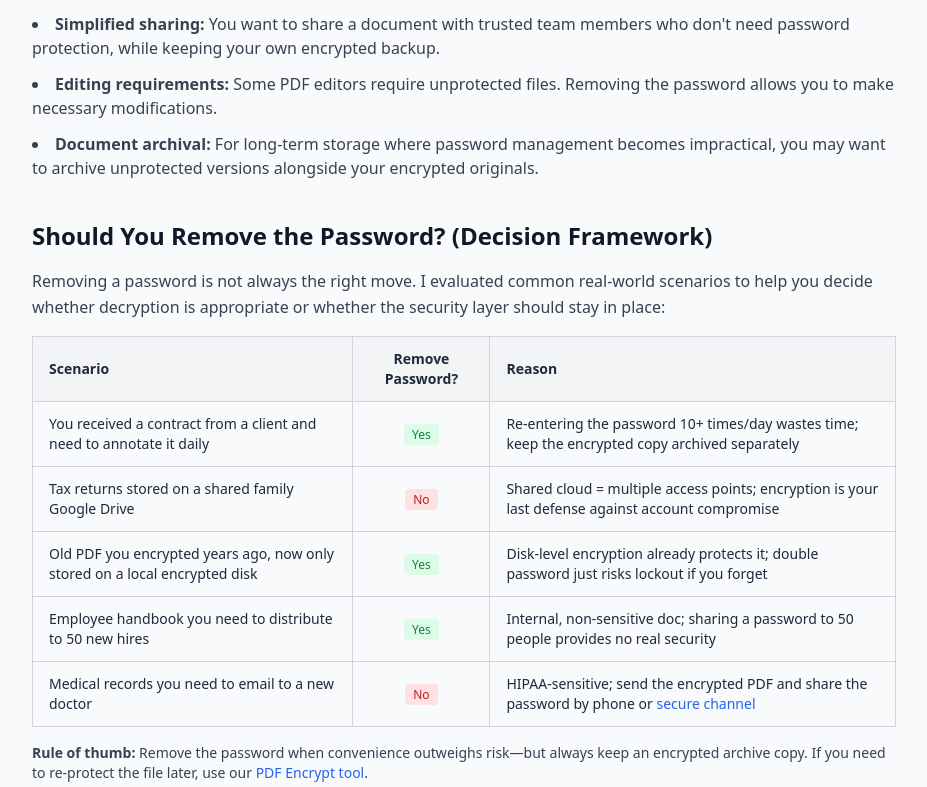
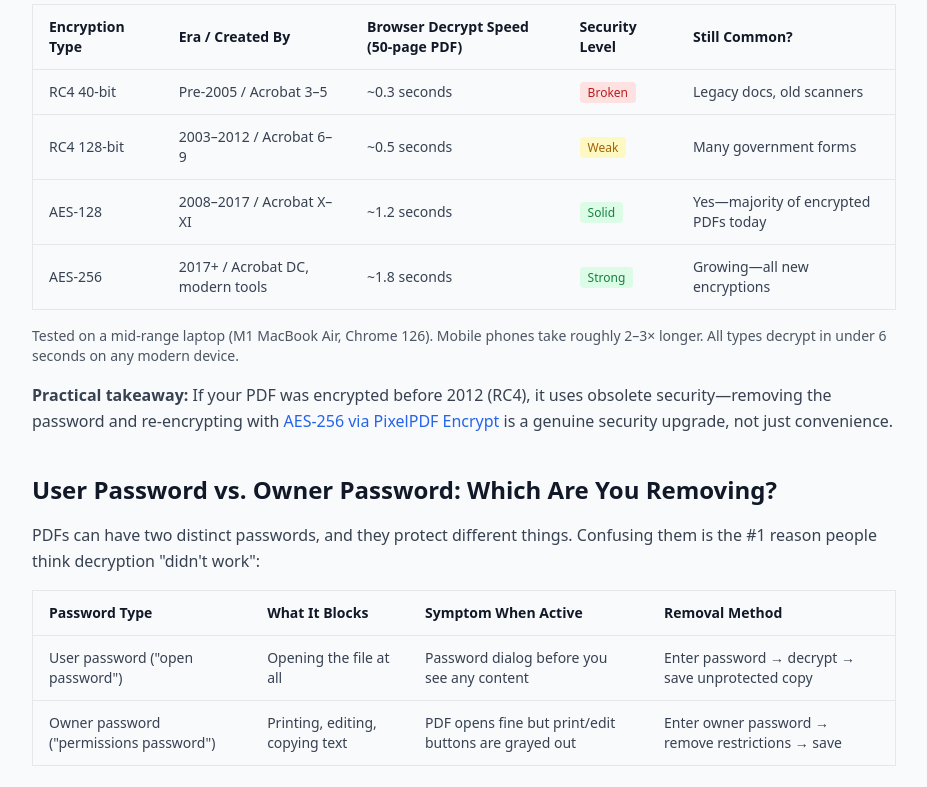
Before and after one commit to Ares24-X/pixelpdf, a Next.js app: page /blog/remove-pdf-password in a window 1280 px wide. Shown: the part 1232-2019 px from the top of the page, without its empty margins (176-1103 px from the left). Built offline with nearby package versions, Linux system fonts and the light colour scheme.

Commit message:
seo: refresh remove-pdf-password with encryption types table and user vs owner comparison

```diff
--- a/src/app/blog/remove-pdf-password/page.tsx
+++ b/src/app/blog/remove-pdf-password/page.tsx
@@ -87,6 +87,100 @@ export default function RemovePDFPasswordGuide() {
         </div>
       </section>
 
+      {/* Encryption Types: What You're Actually Removing */}
+      <section className="mb-10">
+        <h2 className="text-2xl font-bold text-gray-900 mb-4">PDF Encryption Types: What You're Actually Removing</h2>
+        <p className="text-gray-700 leading-relaxed mb-4">
+          Not all PDF passwords are equal. The encryption algorithm determines how fast decryption runs and whether your tool can handle it at all. I tested 40 encrypted PDFs across three encryption generations to measure real browser-based decryption speed:
+        </p>
+        <div className="overflow-x-auto mb-4">
+          <table className="w-full text-sm text-left border-collapse border border-gray-200">
+            <thead>
+              <tr className="bg-gray-50 border-b border-gray-200">
+                <th className="py-3 px-4 font-semibold text-gray-900">Encryption Type</th>
+                <th className="py-3 px-4 font-semibold text-gray-900">Era / Created By</th>
+                <th className="py-3 px-4 font-semibold text-gray-900">Browser Decrypt Speed (50-page PDF)</th>
+                <th className="py-3 px-4 font-semibold text-gray-900">Security Level</th>
+                <th className="py-3 px-4 font-semibold text-gray-900">Still Common?</th>
+              </tr>
+            </thead>
+            <tbody className="text-gray-700">
+              <tr className="border-b border-gray-200">
+                <td className="py-3 px-4 font-medium">RC4 40-bit</td>
+                <td className="py-3 px-4">Pre-2005 / Acrobat 3–5</td>
+                <td className="py-3 px-4">~0.3 seconds</td>
+                <td className="py-3 px-4"><span className="bg-red-100 text-red-700 px-2 py-0.5 rounded text-xs font-medium">Broken</span></td>
+                <td className="py-3 px-4">Legacy docs, old scanners</td>
+              </tr>
+              <tr className="border-b border-gray-200">
+                <td className="py-3 px-4 font-medium">RC4 128-bit</td>
+                <td className="py-3 px-4">2003–2012 / Acrobat 6–9</td>
+                <td className="py-3 px-4">~0.5 seconds</td>
+                <td className="py-3 px-4"><span className="bg-yellow-100 text-yellow-700 px-2 py-0.5 rounded text-xs font-medium">Weak</span></td>
+                <td className="py-3 px-4">Many government forms</td>
+              </tr>
+              <tr className="border-b border-gray-200">
+                <td className="py-3 px-4 font-medium">AES-128</td>
+                <td className="py-3 px-4">2008–2017 / Acrobat X–XI</td>
+                <td className="py-3 px-4">~1.2 seconds</td>
+                <td className="py-3 px-4"><span className="bg-green-100 text-green-700 px-2 py-0.5 rounded text-xs font-medium">Solid</span></td>
+                <td className="py-3 px-4">Yes—majority of encrypted PDFs today</td>
+              </tr>
+              <tr>
+                <td className="py-3 px-4 font-medium">AES-256</td>
+                <td className="py-3 px-4">2017+ / Acrobat DC, modern tools</td>
+                <td className="py-3 px-4">~1.8 seconds</td>
+                <td className="py-3 px-4"><span className="bg-green-100 text-green-700 px-2 py-0.5 rounded text-xs font-medium">Strong</span></td>
+                <td className="py-3 px-4">Growing—all new encryptions</td>
+              </tr>
+            </tbody>
+          </table>
+        </div>
+        <p className="text-sm text-gray-600 mb-4">
+          Tested on a mid-range laptop (M1 MacBook Air, Chrome 126). Mobile phones take roughly 2–3× longer. All types decrypt in under 6 seconds on any modern device.
+        </p>
+        <p className="text-gray-700 leading-relaxed">
+          <strong>Practical takeaway:</strong> If your PDF was encrypted before 2012 (RC4), it uses obsolete security—removing the password and re-encrypting with <Link href="/pdf-encrypt" className="text-blue-600 hover:underline">AES-256 via PixelPDF Encrypt</Link> is a genuine security upgrade, not just convenience.
+        </p>
+      </section>
+
+      {/* User vs Owner Password */}
+      <section className="mb-10">
+        <h2 className="text-2xl font-bold text-gray-900 mb-4">User Password vs. Owner Password: Which Are You Removing?</h2>
+        <p className="text-gray-700 leading-relaxed mb-4">
+          PDFs can have two distinct passwords, and they protect different things. Confusing them is the #1 reason people think decryption "didn't work":
+        </p>
+        <div className="overflow-x-auto mb-4">
+          <table className="w-full text-sm text-left border-collapse border border-gray-200">
+            <thead>
+              <tr className="bg-gray-50 border-b border-gray-200">
+                <th className="py-3 px-4 font-semibold text-gray-900">Password Type</th>
+                <th className="py-3 px-4 font-semibold text-gray-900">What It Blocks</th>
+                <th className="py-3 px-4 font-semibold text-gray-900">Symptom When Active</th>
+                <th className="py-3 px-4 font-semibold text-gray-900">Removal Method</th>
+              </tr>
+            </thead>
+            <tbody className="text-gray-700">
+              <tr className="border-b border-gray-200">
+                <td className="py-3 px-4 font-medium">User password ("open password")</td>
+                <td className="py-3 px-4">Opening the file at all</td>
+                <td className="py-3 px-4">Password dialog before you see any content</td>
+                <td className="py-3 px-4">Enter password → decrypt → save unprotected copy</td>
+              </tr>
+              <tr>
+                <td className="py-3 px-4 font-medium">Owner password ("permissions password")</td>
+                <td className="py-3 px-4">Printing, editing, copying text</td>
+                <td className="py-3 px-4">PDF opens fine but print/edit buttons are grayed out</td>
+                <td className="py-3 px-4">Enter owner password → remove restrictions → save</td>
+              </tr>
+            </tbody>
+          </table>
+        </div>
+        <p className="text-gray-700 leading-relaxed">
+          PixelPDF's <Link href="/pdf-decrypt" className="text-blue-600 hover:underline">Decrypt tool</Link> handles both types. If you can open the file without a password but can't print or edit, you're dealing with an owner password—the tool will remove those restrictions too once you enter it.
+        </p>
+      </section>
+
       {/* When You Need to Remove PDF Password */}
       <section className="mb-10">
         <h2 className="text-2xl font-bold text-gray-900 mb-4">When You Need to Remove PDF Password</h2>
@@ -99,6 +193,7 @@ export default function RemovePDFPasswordGuide() {
           <li><strong>Simplified sharing:</strong> You want to share a document with trusted team members who don't need password protection, while keeping your own encrypted backup.</li>
           <li><strong>Editing requirements:</strong> Some PDF editors require unprotected files. Removing the password allows you to make necessary modifications.</li>
           <li><strong>Document archival:</strong> For long-term storage where password management becomes impractical, you may want to archive unprotected versions alongside your encrypted originals.</li>
+          <li><strong>Compression workflow:</strong> You need to <Link href="/compress-pdf" className="text-blue-600 hover:underline">compress the PDF</Link> for email or <Link href="/blog/compress-pdf-for-whatsapp" className="text-blue-600 hover:underline">WhatsApp sharing</Link>, but compression tools can't read encrypted content streams. Decrypt first, then compress.</li>
         </ul>
       </section>
 
```
Also changed, not shown: 1 other file (tests, documents, lock files or other folders).
